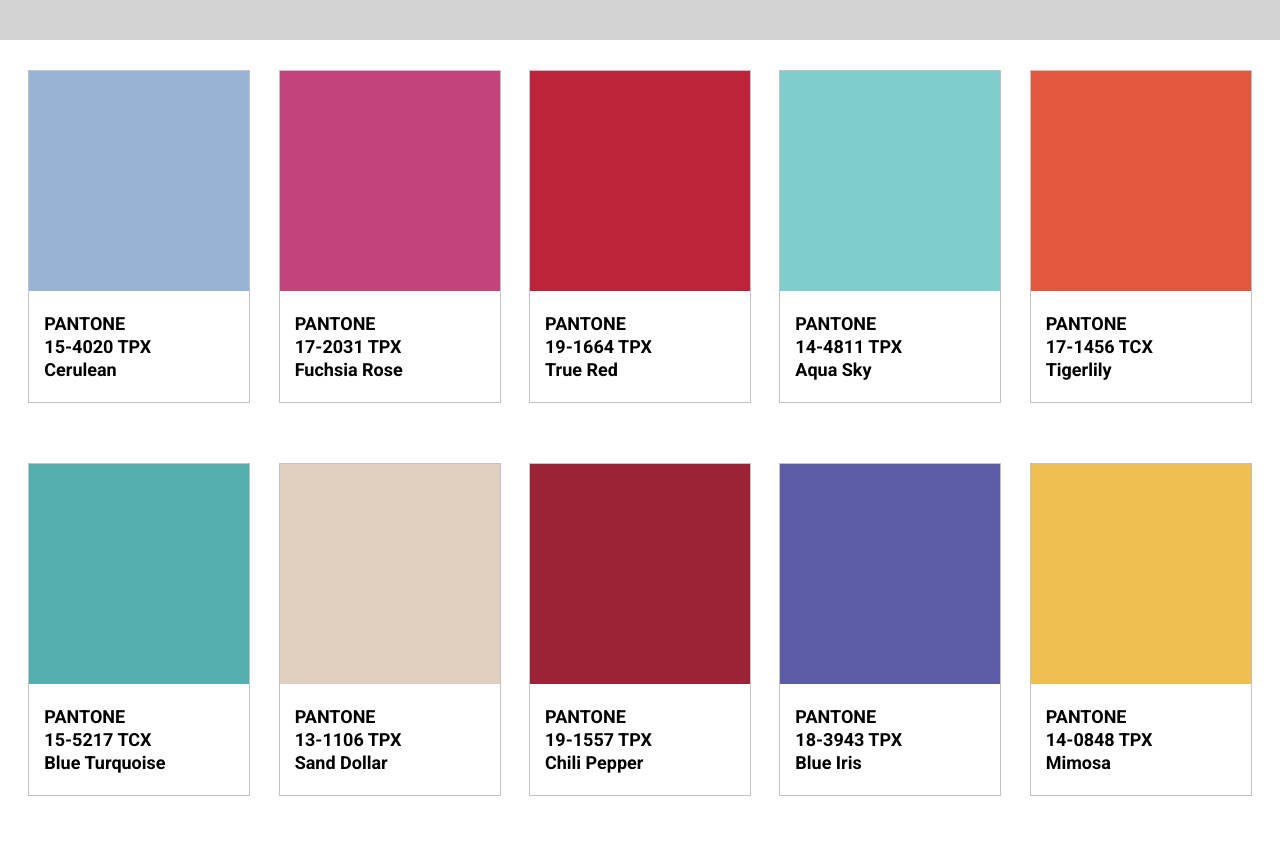
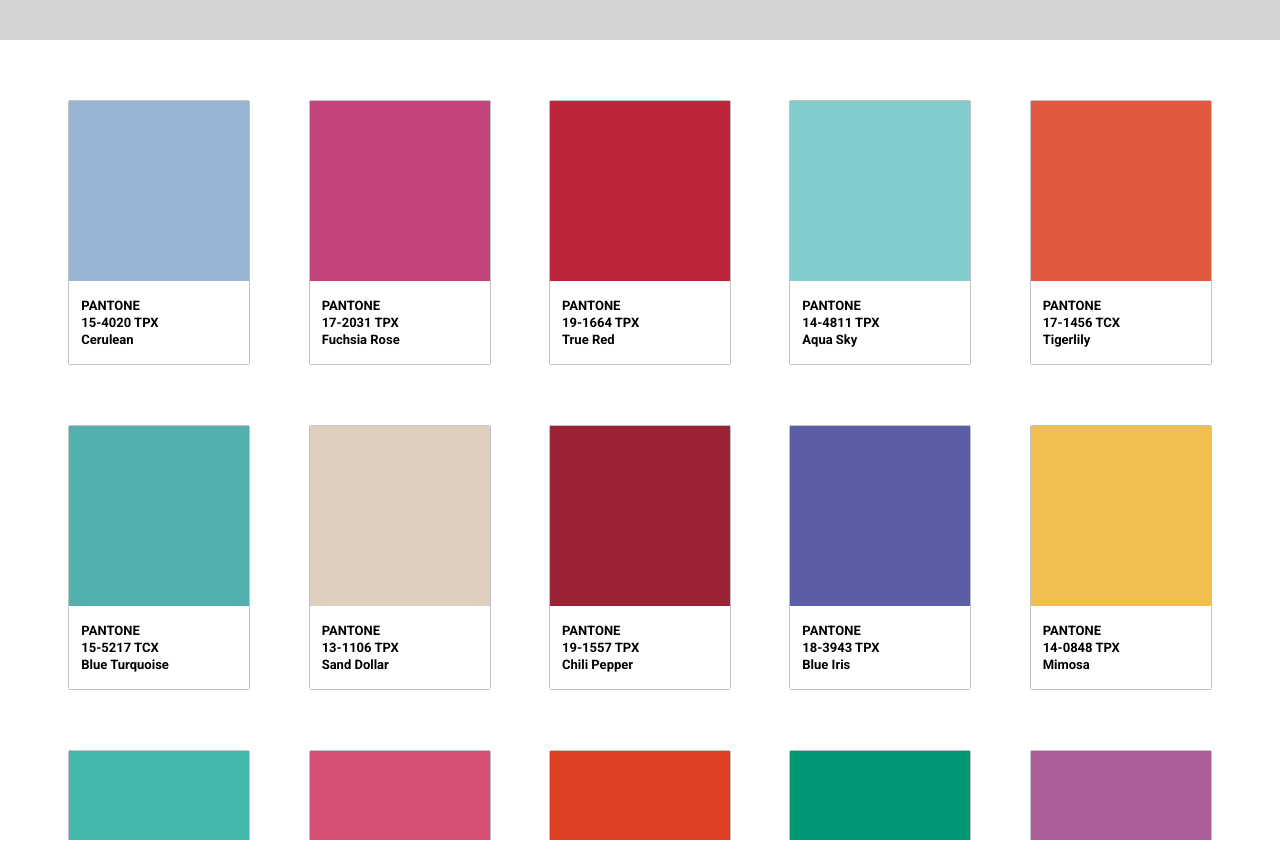
Before and after one commit to nebuloes/pcoty, a React (Vite) app: page / in a window 1280 px wide. Shown: the top 842 px of the page. Built offline with nearby package versions, Linux system fonts and the light colour scheme.

Commit message:
PCOTY accent lettering

```diff
--- a/src/App.jsx
+++ b/src/App.jsx
@@ -24,6 +24,7 @@ class App extends PureComponent {
         <header className="App-header"/>
         <div className="App-body" style={{ backgroundColor: this.state.background }}>
           {cards.map((card, index) => <ColorCard key={index} card={card} onChangeColor={(color) => this.changeColor(color)}/>)}
+          <div className="App-accent">Pantone</div>
         </div>
       </div>
     )
--- a/src/App.scss
+++ b/src/App.scss
@@ -16,7 +16,22 @@
   display: flex;
   flex-wrap: wrap;
   justify-content: space-evenly;
+  height: 100vh;
+  overflow: scroll;
+  padding: 30px;
   transition: background-color 2s ease-in-out;
+}
+
+.App-accent {
+  position: absolute;
+  left: 0;
+  bottom: -60px;
+  font-family: 'Roboto', sans-serif;
+  font-weight: 700;
+  font-size: 65px;
+  color: white;
+  transform: rotate(-90deg);
+  transform-origin: top left;
 }
 
 p {
--- a/src/ColorCard.scss
+++ b/src/ColorCard.scss
@@ -1,19 +1,22 @@
 .ColorCard {
+  $cardSize: 180px;
+
   box-sizing: content-box;
-  margin: 30px 0;
+  margin: 30px 20px;
   border: 1px solid #c2c2c2;
+  border-radius: 2px;
   font-family: 'Roboto', sans-serif;
   font-weight: 700;
 
   &-swatch {
-    width: 220px;
-    height: 220px;
+    width: $cardSize;
+    height: $cardSize;
   }
 
   &-data {
-    padding: 20px 15px;
+    padding: 15px 12px;
     background-color: #fff;
-    font-size: 18px;
+    font-size: 13px;
 
     p:first-child {
       text-transform: uppercase;
```
